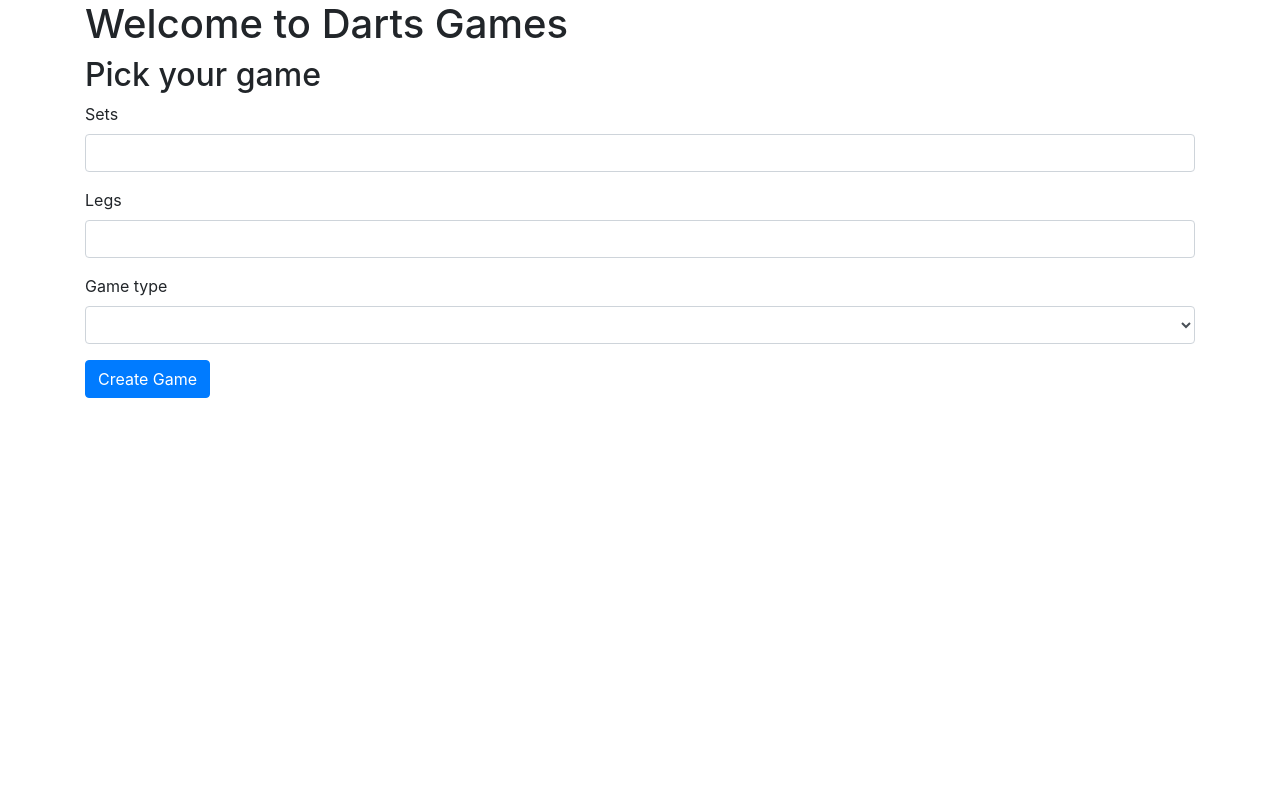
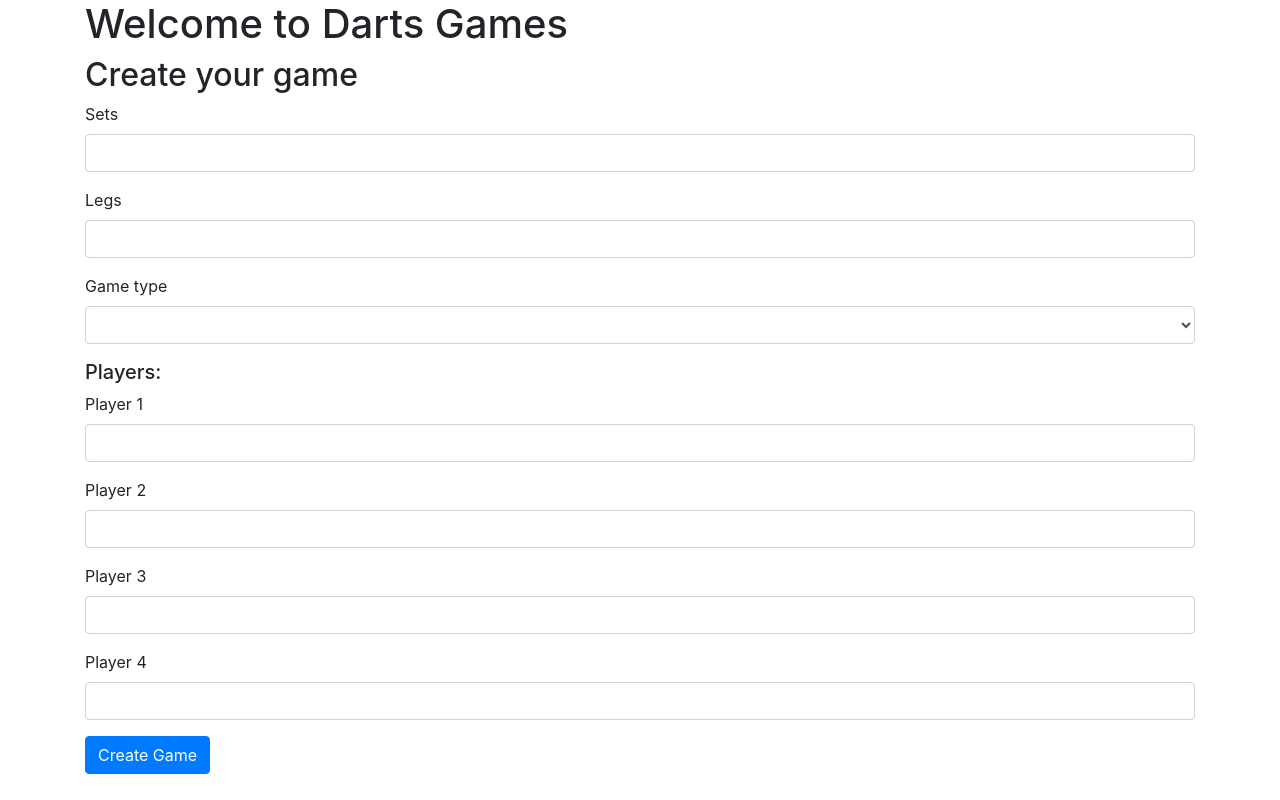
Before and after one commit to ameliebou/dartsgames, a Rails app: page / in a window 1280 px wide. Run offline with Rails 7, Linux system fonts and the light colour scheme; style sheets or scripts are compiled from the project's sources; some libraries are stand-ins or nearby versions.

Commit message:
added players creation to create action of game

```diff
--- a/app/models/player.rb
+++ b/app/models/player.rb
@@ -1,4 +1,6 @@
 class Player < ApplicationRecord
   belongs_to :game
   has_many :scores
+
+  validates :name, presence: true
 end
--- a/app/views/games/show.html.erb
+++ b/app/views/games/show.html.erb
@@ -4,4 +4,8 @@
   <h3>Game info</h3>
   <p>ID: <%= @game.id %></p>
   <p>Password: <%= @game.password %></p>
+
+  <% @players.each do |player| %>
+    <p><%= player.name %></p>
+  <% end %>
 </div>
--- a/app/views/pages/home.html.erb
+++ b/app/views/pages/home.html.erb
@@ -1,11 +1,24 @@
 <div class="container">
   <h1>Welcome to Darts Games</h1>
 
-  <h2>Pick your game</h2>
+  <h2>Create your game</h2>
   <%= simple_form_for @game do |f| %>
     <%= f.input :sets %>
     <%= f.input :legs %>
     <%= f.input :game_type, collection: Game.game_types %>
+    <h5>Players:</h5>
+    <%= f.simple_fields_for :player_1 do |form| %>
+      <%= form.input :name, label: 'Player 1' %>
+    <% end %>
+    <%= f.simple_fields_for :player_2 do |form| %>
+      <%= form.input :name, label: 'Player 2' %>
+    <% end %>
+    <%= f.simple_fields_for :player_3 do |form| %>
+      <%= form.input :name, label: 'Player 3' %>
+    <% end %>
+    <%= f.simple_fields_for :player_4 do |form| %>
+      <%= form.input :name, label: 'Player 4' %>
+    <% end %>
     <%= f.button :submit, class: "btn-primary" %>
   <% end %>
 </div>
```
Also changed, not shown: app/controllers/games_controller.rb (+14 -1 lines).
